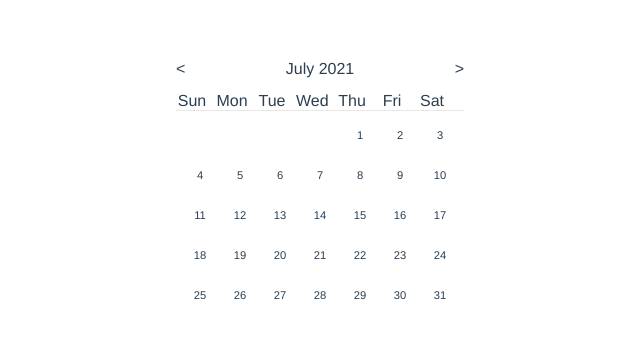
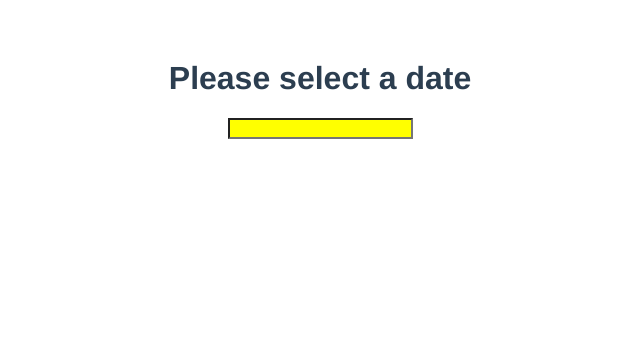
Before and after one commit to RayDabbah/vue3-datepicker, a Vue app: page / in a window 1280 px wide. Shown: the top 338 px of the page, without its empty margins (320-960 px from the left). Built offline with nearby package versions, Linux system fonts and the light colour scheme.

Commit message:
1. click outside of functionality
2. add input feild

3. ability to send in input style

```diff
--- a/src/App.vue
+++ b/src/App.vue
@@ -1,9 +1,11 @@
 <template>
-  <h1>{{date}}</h1>
+  <h1 v-if="date">{{date}}</h1>
+  <h1 v-else>Please select a date</h1>
   <DatePicker
     @input="setDate"
     :value="date"
     :openOnDate="new Date(2021, 6)"
+    :inputStyle="{background: 'yellow'}"
   />
 </template>
 
--- a/src/components/DatePicker.vue
+++ b/src/components/DatePicker.vue
@@ -1,21 +1,25 @@
 <template>
-  <div class="calendar-wrapper">
+  <input @click="open = !open" :style="inputStyle" type="text" readonly :value="selectedDate?.toLocaleDateString()">
+  <div ref="calendar">
+    <div  v-if="open" class="calendar-wrapper">
       <header>
         <div
             @click="() => setMonth('-')"
             class="arrow"
-      >&lt;</div>
+        >&lt;
+        </div>
         <div>{{ months[openMonthDate.getMonth()] }} {{ openMonthDate.getFullYear() }}</div>
         <div
             @click="() => setMonth('+')"
             class="arrow"
-      >&gt;</div>
+        >&gt;
+        </div>
       </header>
       <div class="weekdays">
         <div
-        class="dow"
-        v-for="dow in ['Sun', 'Mon', 'Tue', 'Wed', 'Thu', 'Fri', 'Sat']"
-      >{{dow}}</div>
+            v-for="day in dow"
+        >{{ day }}
+        </div>
       </div>
       <div class="calendar">
         <div
@@ -23,7 +27,7 @@
             v-for="n in startDate"
         ></div>
         <div
-        @click="$emit('input', date)"
+            @click="() => setDate(date)"
             v-for="date in daysInMonth"
             class="cell"
             :class="{selected: date.getTime() === value?.getTime()}"
@@ -36,25 +40,31 @@
         ></div>
       </div>
     </div>
+  </div>
 </template>
 
 <script>
-import { ref, computed } from "vue";
-import { dow, months, range, sum, roundUpToMultipleOf } from "../utils.js";
+import {ref, computed} from 'vue';
+import {dow, months, range, sum, roundUpToMultipleOf} from '../utils.js';
 
 export default {
-  name: "DatePicker",
+  name: 'DatePicker',
   props: {
-    openOnDate: { type: Date, required: false },
-    value: { type: Date, required: false },
+    openOnDate: {type: Date, required: false},
+    value: {type: Date, required: false},
+    inputStyle: {type: [String, Object], required: false}
   },
-  emits: ["input"],
-  setup(props) {
+  emits: ['input'],
+  setup(props, {emit}) {
     const openMonthDate = ref(new Date(props.openOnDate?.getTime()));
+
+    const open = ref(false);
 
     const year = computed(() => openMonthDate.value.getFullYear());
 
     const month = computed(() => openMonthDate.value.getMonth());
+
+    const selectedDate = ref(null)
 
     const startDate = computed(() =>
         new Date(year.value, month.value).getDay()
@@ -85,6 +95,12 @@ export default {
         roundUpToMultipleOf(7, amountOfDaysInMonth.value + startDate.value)
     );
 
+    const setDate = d => {
+      selectedDate.value = d;
+      emit('input', d)
+    }
+
+
     return {
       startDate,
       daysInMonth,
@@ -94,8 +110,18 @@ export default {
       months,
       openMonthDate,
       setMonth,
+      selectedDate,
+      setDate,
+      open,
     };
   },
+  mounted() {
+    document.addEventListener('click', ({target}) => {
+      if(target.contains(this.$refs.calendar)){
+        this.open = false;
+      }
+    })
+  }
 };
 </script>
 
@@ -108,6 +134,9 @@ header {
 .calendar-wrapper {
   margin: 0 auto;
   width: max-content;
+  box-shadow: #8080801f 3px 3px 5px;
+  padding: .3rem;
+  border-radius: 4px;
 }
 
 .calendar {
@@ -120,10 +149,11 @@ header {
 }
 
 .weekdays {
+  padding: 0.5rem;
   display: grid;
   grid-template-columns: repeat(7, 2rem);
   grid-template-rows: 2rem;
-  border-bottom: 1px solid rgb(60 60 67 / 12%);
+  border-bottom: 1px solid #3C3C431E;
   font-weight: 500;
   gap: 0.5rem;
   align-items: end;
@@ -138,6 +168,7 @@ header {
   align-items: center;
   cursor: pointer;
   border-radius: 4px;
+  transition: 150ms ease-in-out;
 }
 
 .cell:hover {
```
Lines whose indentation alone changed are shown as unchanged.
